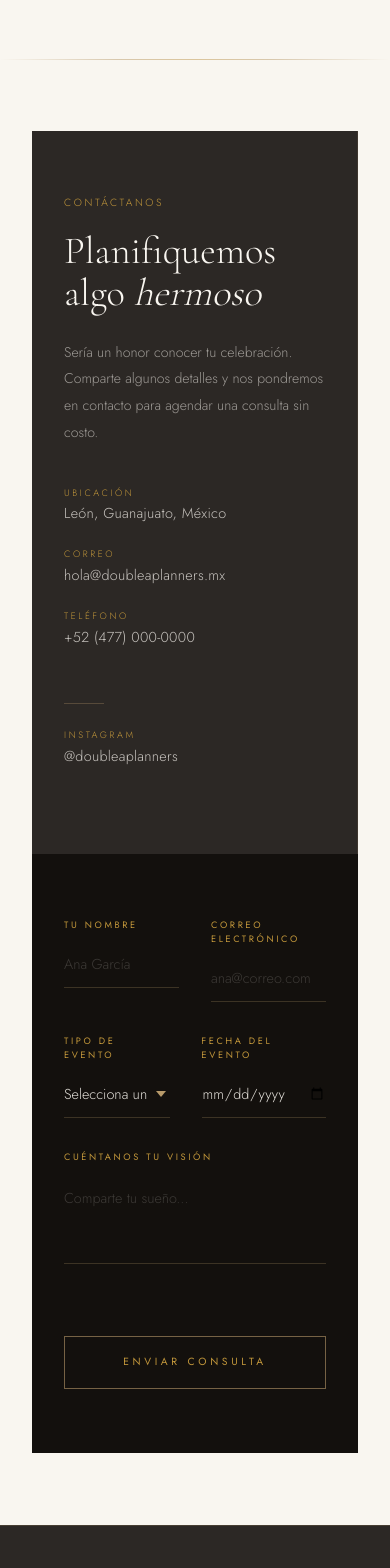
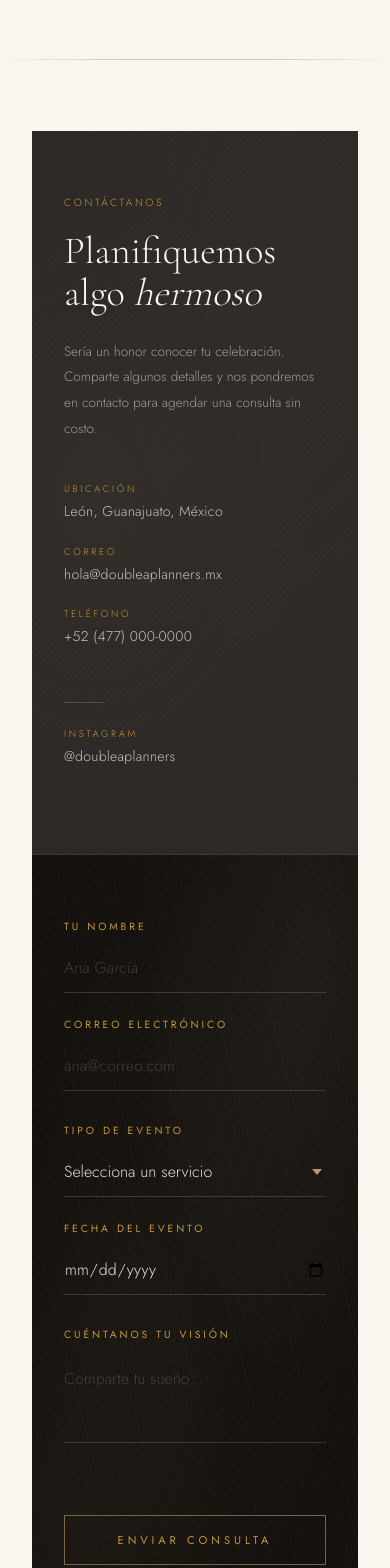
Before and after one commit to jonavarro224-ads/DoubleAAPlanners, a Next.js app: page / in a window 390 px wide. Shown: the part 6800-8368 px from the top of the page. Built offline with nearby package versions, Linux system fonts and the light colour scheme.

Commit message:
Update contact section with marble background textures and responsive typography scaling

```diff
--- a/app/globals.css
+++ b/app/globals.css
@@ -317,7 +317,24 @@ section.custom-section { padding: 7rem 4rem; }
   z-index: 1;
 }
 .contact-info {
-  background: var(--charcoal);
+  background:
+    radial-gradient(ellipse at 20% 50%, rgba(184,154,106,0.04) 0%, transparent 60%),
+    radial-gradient(ellipse at 80% 20%, rgba(184,154,106,0.03) 0%, transparent 50%),
+    repeating-linear-gradient(
+      118deg,
+      transparent,
+      transparent 2px,
+      rgba(255,255,255,0.012) 2px,
+      rgba(255,255,255,0.012) 3px
+    ),
+    repeating-linear-gradient(
+      52deg,
+      transparent,
+      transparent 4px,
+      rgba(255,255,255,0.008) 4px,
+      rgba(255,255,255,0.008) 5px
+    ),
+    var(--charcoal);
   padding: 6rem 4rem;
   display: flex;
   flex-direction: column;
@@ -326,14 +343,39 @@ section.custom-section { padding: 7rem 4rem; }
 }
 .contact-info .section-label { text-align: left; }
 .contact-info .section-title { color: var(--ivory); text-align: left; margin-bottom: 1.5rem; }
-.contact-text { font-size: 0.88rem; line-height: 1.9; color: rgba(249,246,240,0.55); margin-bottom: 2.5rem; font-weight: 300; }
-.contact-detail { margin-bottom: 1.4rem; display: flex; flex-direction: column; gap: 0.25rem; }
-.contact-detail-label { font-size: 0.58rem; letter-spacing: 0.28em; text-transform: uppercase; color: var(--warm-gold); }
-.contact-detail-val { font-size: 0.9rem; color: rgba(249,246,240,0.75); font-weight: 300; letter-spacing: 0.02em; }
+.contact-text { font-size: clamp(0.85rem, 1.5vw, 0.95rem); line-height: 1.9; color: rgba(249,246,240,0.55); margin-bottom: 2.5rem; font-weight: 300; }
+.contact-detail { margin-bottom: 1.4rem; display: flex; flex-direction: column; gap: 0.3rem; }
+.contact-detail-label { font-size: clamp(0.6rem, 1.2vw, 0.65rem); letter-spacing: 0.28em; text-transform: uppercase; color: var(--warm-gold); }
+.contact-detail-val { font-size: clamp(0.88rem, 1.6vw, 0.95rem); color: rgba(249,246,240,0.75); font-weight: 300; letter-spacing: 0.02em; }
 .contact-social-divider { width: 40px; height: 1px; background: rgba(184,154,106,0.3); margin: 2rem 0 1.5rem; }
 
 .contact-form {
-  background: #13100d;
+  background:
+    radial-gradient(ellipse at 85% 15%, rgba(220,200,160,0.06) 0%, transparent 45%),
+    radial-gradient(ellipse at 15% 85%, rgba(184,154,106,0.05) 0%, transparent 40%),
+    radial-gradient(ellipse at 50% 50%, rgba(200,180,140,0.03) 0%, transparent 70%),
+    repeating-linear-gradient(
+      105deg,
+      transparent,
+      transparent 3px,
+      rgba(255,255,255,0.018) 3px,
+      rgba(255,255,255,0.018) 4px
+    ),
+    repeating-linear-gradient(
+      165deg,
+      transparent,
+      transparent 6px,
+      rgba(255,255,255,0.008) 6px,
+      rgba(255,255,255,0.008) 7px
+    ),
+    repeating-linear-gradient(
+      75deg,
+      transparent,
+      transparent 12px,
+      rgba(184,154,106,0.025) 12px,
+      rgba(184,154,106,0.025) 13px
+    ),
+    #13100d;
   padding: 6rem 4.5rem;
   display: flex;
   flex-direction: column;
@@ -342,7 +384,7 @@ section.custom-section { padding: 7rem 4rem; }
 .form-row { display: grid; grid-template-columns: 1fr 1fr; gap: 2rem; margin-bottom: 2rem; }
 .form-group { display: flex; flex-direction: column; gap: 0.6rem; }
 .form-group label {
-  font-size: 0.58rem;
+  font-size: clamp(0.6rem, 1.2vw, 0.65rem);
   letter-spacing: 0.28em;
   text-transform: uppercase;
   color: var(--warm-gold);
@@ -354,7 +396,7 @@ section.custom-section { padding: 7rem 4rem; }
   border-bottom: 1px solid rgba(184,154,106,0.25);
   padding: 0.75rem 0;
   font-family: var(--sans);
-  font-size: 0.9rem;
+  font-size: clamp(0.9rem, 1.8vw, 1rem);
   font-weight: 300;
   color: rgba(249,246,240,0.9);
   outline: none;
@@ -388,10 +430,10 @@ section.custom-section { padding: 7rem 4rem; }
 .form-submit {
   margin-top: 2.5rem;
   align-self: stretch;
-  font-size: 0.65rem;
+  font-size: clamp(0.65rem, 1.4vw, 0.72rem);
   letter-spacing: 0.35em;
   text-transform: uppercase;
-  padding: 1.1rem 2.5rem;
+  padding: clamp(0.9rem, 2vw, 1.1rem) 2.5rem;
   background: transparent;
   color: var(--warm-gold);
   border: 1px solid rgba(184,154,106,0.6);
@@ -404,6 +446,16 @@ section.custom-section { padding: 7rem 4rem; }
   background: var(--warm-gold);
   color: #13100d;
   border-color: var(--warm-gold);
+}
+
+@media (max-width: 768px) {
+  .contact-section { grid-template-columns: 1fr; }
+  .contact-info { padding: 4rem 2rem; border-right: none; border-bottom: 1px solid rgba(184,154,106,0.12); }
+  .contact-form { padding: 4rem 2rem; }
+  .form-row { grid-template-columns: 1fr; gap: 1.5rem; }
+  .form-group input, .form-group textarea, .form-group select { font-size: 1rem; }
+  .form-group label { font-size: 0.65rem; }
+  .form-submit { font-size: 0.7rem; padding: 1rem 2rem; }
 }
 
 /* FOOTER */
```
